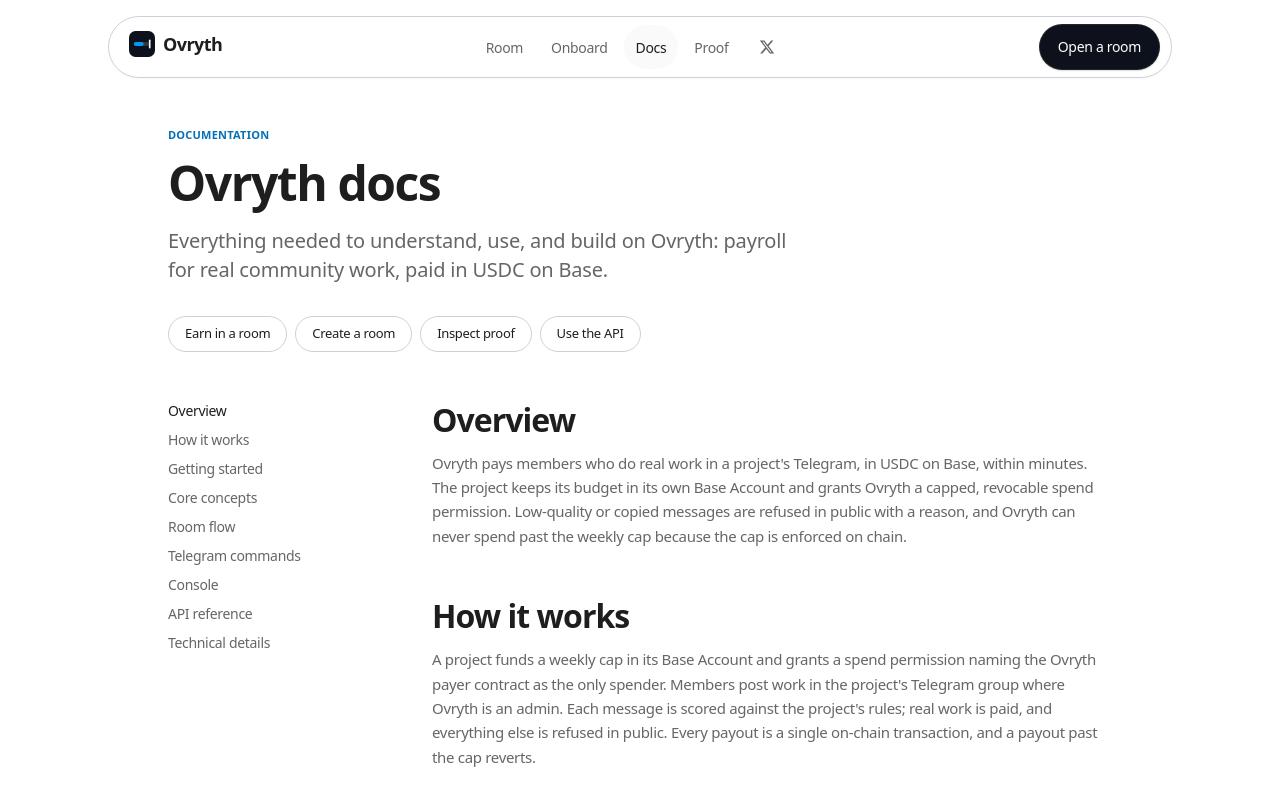
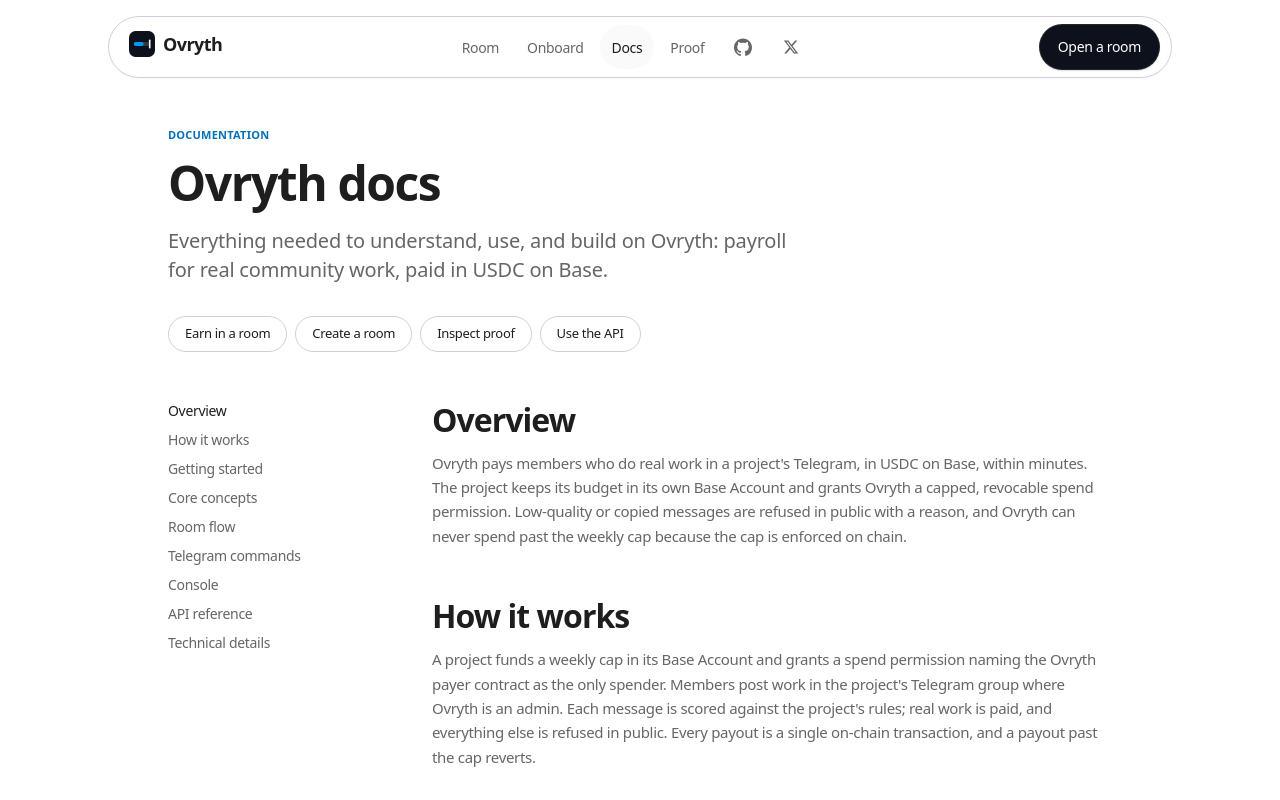
Before and after one commit to mystiquemide/ovryth, a Next.js app: page /docs in a window 1280 px wide. Shown: the top 800 px of the page. Built offline with nearby package versions, Linux system fonts and the light colour scheme; a web font is replaced by a local one.

Commit message:
Restore GitHub links in nav, footer, and README

```diff
--- a/src/components/site/Footer.tsx
+++ b/src/components/site/Footer.tsx
@@ -3,6 +3,7 @@
 import { Wordmark } from "@/components/ui/Logo";
 
 const X_URL = "https://x.com/ovryth";
+const GITHUB_URL = "https://github.com/mystiquemide/ovryth";
 
 const HONESTY = [
   "Demo accounts are labeled as demo.",
@@ -14,6 +15,14 @@
   return (
     <svg width="15" height="15" viewBox="0 0 24 24" fill="currentColor" aria-hidden="true">
       <path d="M18.244 2.25h3.308l-7.227 8.26 8.502 11.24h-6.66l-5.214-6.817L4.99 21.75H1.68l7.73-8.835L1.254 2.25H8.08l4.713 6.231 5.45-6.231zm-1.161 17.52h1.833L7.084 4.126H5.117L17.083 19.77z" />
+    </svg>
+  );
+}
+
+function GitHubMark() {
+  return (
+    <svg width="17" height="17" viewBox="0 0 24 24" fill="currentColor" aria-hidden="true">
+      <path d="M12 .5C5.37.5 0 5.87 0 12.5c0 5.3 3.44 9.8 8.21 11.39.6.11.82-.26.82-.58 0-.29-.01-1.05-.02-2.06-3.34.73-4.04-1.61-4.04-1.61-.55-1.39-1.33-1.76-1.33-1.76-1.09-.75.08-.73.08-.73 1.2.09 1.84 1.24 1.84 1.24 1.07 1.83 2.81 1.3 3.5.99.11-.78.42-1.3.76-1.6-2.67-.3-5.47-1.34-5.47-5.96 0-1.32.47-2.39 1.24-3.23-.12-.3-.54-1.52.12-3.18 0 0 1.01-.32 3.3 1.23a11.5 11.5 0 0 1 6 0c2.29-1.55 3.3-1.23 3.3-1.23.66 1.66.24 2.88.12 3.18.77.84 1.24 1.91 1.24 3.23 0 4.63-2.81 5.65-5.49 5.95.43.37.81 1.1.81 2.22 0 1.6-.01 2.9-.01 3.29 0 .32.22.7.83.58A12.01 12.01 0 0 0 24 12.5C24 5.87 18.63.5 12 .5z" />
     </svg>
   );
 }
@@ -86,6 +95,15 @@
             </ul>
             <div className="flex items-center gap-2">
               <a
+                href={GITHUB_URL}
+                target="_blank"
+                rel="noreferrer"
+                aria-label="Ovryth on GitHub"
+                className="inline-flex h-11 w-11 items-center justify-center rounded-pill text-smoke transition-colors hover:bg-snow hover:text-ink"
+              >
+                <GitHubMark />
+              </a>
+              <a
                 href={X_URL}
                 target="_blank"
                 rel="noreferrer"
--- a/src/components/site/Nav.tsx
+++ b/src/components/site/Nav.tsx
@@ -7,6 +7,7 @@
 import { ButtonLink } from "@/components/ui/Button";
 
 const X_URL = "https://x.com/ovryth";
+const GITHUB_URL = "https://github.com/mystiquemide/ovryth";
 
 const LINKS: { href: string; label: string }[] = [
   { href: "/room", label: "Room" },
@@ -36,6 +37,14 @@
   );
 }
 
+function GitHubMark() {
+  return (
+    <svg width="18" height="18" viewBox="0 0 24 24" fill="currentColor" aria-hidden="true">
+      <path d="M12 .5C5.37.5 0 5.87 0 12.5c0 5.3 3.44 9.8 8.21 11.39.6.11.82-.26.82-.58 0-.29-.01-1.05-.02-2.06-3.34.73-4.04-1.61-4.04-1.61-.55-1.39-1.33-1.76-1.33-1.76-1.09-.75.08-.73.08-.73 1.2.09 1.84 1.24 1.84 1.24 1.07 1.83 2.81 1.3 3.5.99.11-.78.42-1.3.76-1.6-2.67-.3-5.47-1.34-5.47-5.96 0-1.32.47-2.39 1.24-3.23-.12-.3-.54-1.52.12-3.18 0 0 1.01-.32 3.3 1.23a11.5 11.5 0 0 1 6 0c2.29-1.55 3.3-1.23 3.3-1.23.66 1.66.24 2.88.12 3.18.77.84 1.24 1.91 1.24 3.23 0 4.63-2.81 5.65-5.49 5.95.43.37.81 1.1.81 2.22 0 1.6-.01 2.9-.01 3.29 0 .32.22.7.83.58A12.01 12.01 0 0 0 24 12.5C24 5.87 18.63.5 12 .5z" />
+    </svg>
+  );
+}
+
 /** Floating pill nav: mark + wordmark, links, mobile menu, and the primary CTA. */
 export function Nav() {
   const [open, setOpen] = useState(false);
@@ -56,6 +65,16 @@
                 {l.label}
               </NavLink>
             ))}
+            <a
+              href={GITHUB_URL}
+              target="_blank"
+              rel="noreferrer"
+              aria-label="Ovryth on GitHub"
+              title="Ovryth on GitHub"
+              className="flex h-11 w-11 items-center justify-center rounded-pill text-smoke transition-colors duration-150 hover:bg-snow hover:text-ink"
+            >
+              <GitHubMark />
+            </a>
             <a
               href={X_URL}
               target="_blank"
@@ -103,6 +122,14 @@
               </Link>
             ))}
             <a
+              href={GITHUB_URL}
+              target="_blank"
+              rel="noreferrer"
+              className="inline-flex min-h-[44px] items-center rounded-pill px-3 text-[15px] text-ink transition-colors hover:bg-snow"
+            >
+              Ovryth on GitHub ↗
+            </a>
+            <a
               href={X_URL}
               target="_blank"
               rel="noreferrer"
```
Also changed, not shown: 1 other file (tests, documents, lock files or other folders).
